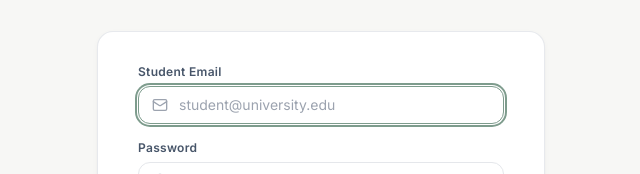
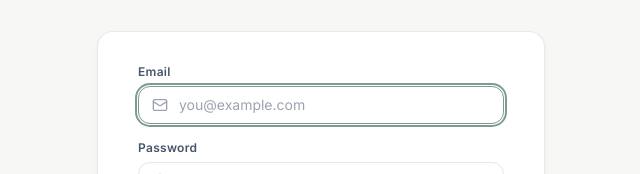
Before and after one commit to thejasteju54-lgtm/NoteNest, a React (Vite) app: page / in a window 1280 px wide. Shown: the part 256-430 px from the top of the page, without its empty margins (319-959 px from the left). Built offline with nearby package versions, Linux system fonts and the light colour scheme; no server answers.

Commit message:
fix(ui): rename student email label to Email across login and signup

```diff
--- a/src/pages/Login.tsx
+++ b/src/pages/Login.tsx
@@ -42,7 +42,7 @@ export const Login: React.FC<LoginProps> = ({ onNavigateToSignup }) => {
 
     const emailCheck = validateStudentEmail(email);
     if (!emailCheck.isValid) {
-      setError(emailCheck.error || 'Please enter a valid student email.');
+      setError(emailCheck.error || 'Please enter a valid email address.');
       return;
     }
 
@@ -128,9 +128,9 @@ export const Login: React.FC<LoginProps> = ({ onNavigateToSignup }) => {
             )}
 
             <Input
-              label="Student Email"
+              label="Email"
               type="email"
-              placeholder="student@university.edu"
+              placeholder="you@example.com"
               value={email}
               onChange={(e) => setEmail(e.target.value)}
               leftIcon={<Mail className="w-4 h-4 text-slate-400" />}
--- a/src/pages/Signup.tsx
+++ b/src/pages/Signup.tsx
@@ -187,9 +187,9 @@ export const Signup: React.FC<SignupProps> = ({ onNavigateToLogin }) => {
               />
 
               <Input
-                label="Student or Personal Email"
+                label="Email"
                 type="email"
-                placeholder="maya.chen@university.edu"
+                placeholder="you@example.com"
                 value={email}
                 onChange={(e) => setEmail(e.target.value)}
                 leftIcon={<Mail className="w-4 h-4 text-slate-400" />}
--- a/src/services/authService.ts
+++ b/src/services/authService.ts
@@ -117,7 +117,7 @@ export class ProductionSupabaseAuthService implements IAuthProvider {
 
     const trimmedName = name.trim();
     if (!trimmedName || trimmedName.length < 2) {
-      throw new Error('Please enter your full student name (at least 2 characters).');
+      throw new Error('Please enter your full name (at least 2 characters).');
     }
 
     // 1. Strict Email & Disposable Domain Validation
```
